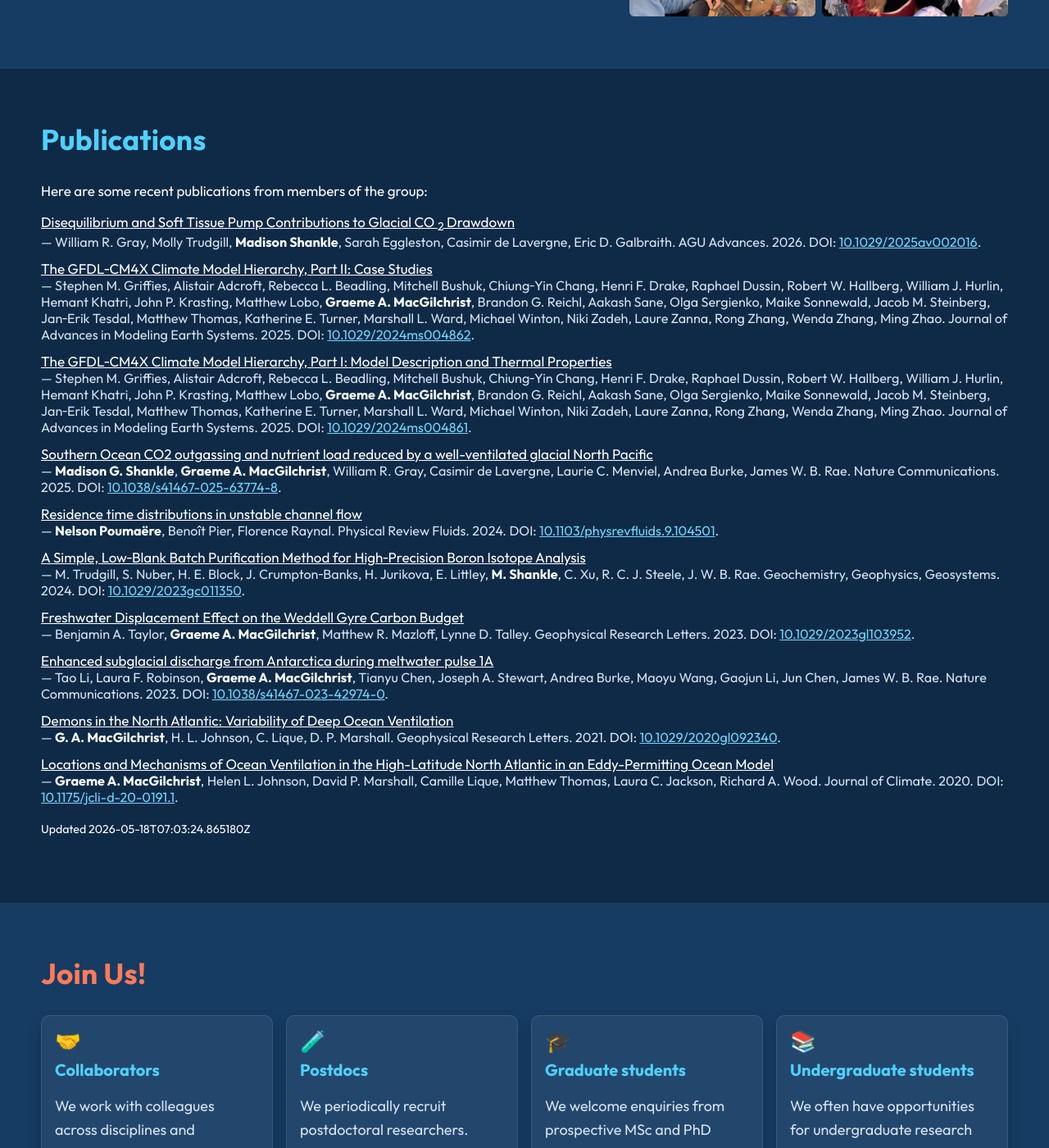
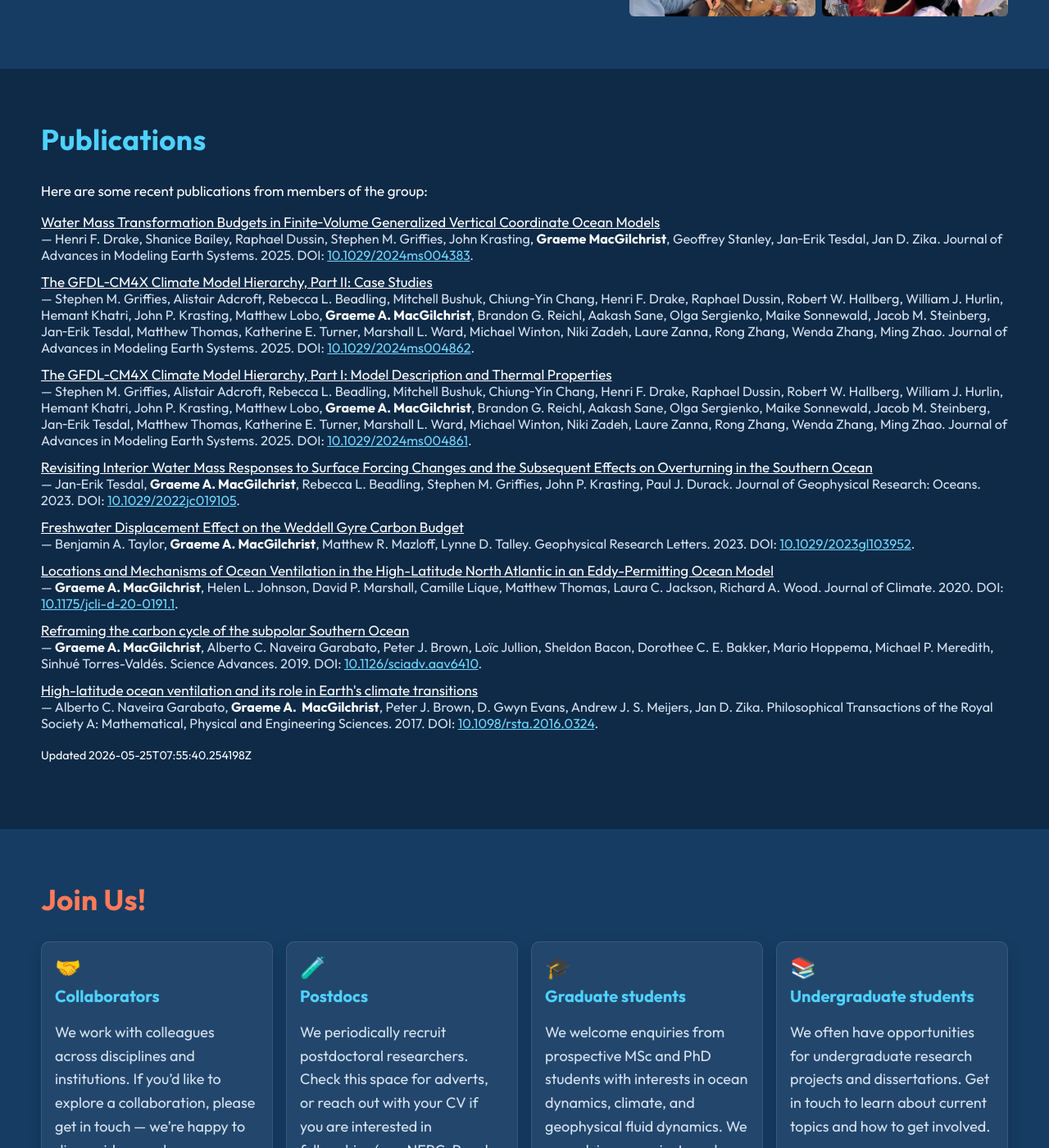
Before and after one commit to ODyn-StAndrews/ODyn-StAndrews.github.io, a Jekyll site: the page built from index.html, in a window 1280 px wide and 1400 px high, scrolled down 4870 px. Shown: the whole window at 82% size. Built offline with Jekyll 4.4.1, drawn with Linux system fonts in a browser that asks for light colours.

Commit message:
chore: update publications data

```diff
--- a/_data/publications.json
+++ b/_data/publications.json
@@ -1,22 +1,25 @@
 {
-  "generated_at": "2026-05-18T07:03:24.865180Z",
-  "count": 13,
+  "generated_at": "2026-05-25T07:55:40.254198Z",
+  "count": 8,
   "items": [
     {
-      "title": "Disequilibrium and Soft Tissue Pump Contributions to Glacial CO\n                    <sub>2</sub>\n                    Drawdown",
-      "authors": "William R. Gray, Molly Trudgill, Madison Shankle, Sarah Eggleston, Casimir de Lavergne, Eric D. Galbraith",
+      "title": "Water Mass Transformation Budgets in Finite\u2010Volume Generalized Vertical Coordinate Ocean Models",
+      "authors": "Henri F. Drake, Shanice Bailey, Raphael Dussin, Stephen M. Griffies, John Krasting, Graeme MacGilchrist, Geoffrey Stanley, Jan\u2010Erik Tesdal, Jan D. Zika",
       "authors_list": [
-        "William R. Gray",
-        "Molly Trudgill",
-        "Madison Shankle",
-        "Sarah Eggleston",
-        "Casimir de Lavergne",
-        "Eric D. Galbraith"
+        "Henri F. Drake",
+        "Shanice Bailey",
+        "Raphael Dussin",
+        "Stephen M. Griffies",
+        "John Krasting",
+        "Graeme MacGilchrist",
+        "Geoffrey Stanley",
+        "Jan\u2010Erik Tesdal",
+        "Jan D. Zika"
       ],
-      "venue": "AGU Advances",
-      "year": 2026,
-      "doi": "10.1029/2025av002016",
-      "url": "https://doi.org/10.1029/2025av002016",
+      "venue": "Journal of Advances in Modeling Earth Systems",
+      "year": 2025,
+      "doi": "10.1029/2024ms004383",
+      "url": "https://doi.org/10.1029/2024ms004383",
       "type": "journal-article"
     },
     {
@@ -98,56 +101,20 @@
       "type": "journal-article"
     },
     {
-      "title": "Southern Ocean CO2 outgassing and nutrient load reduced by a well-ventilated glacial North Pacific",
-      "authors": "Madison G. Shankle, Graeme A. MacGilchrist, William R. Gray, Casimir de Lavergne, Laurie C. Menviel, Andrea Burke, James W. B. Rae",
+      "title": "Revisiting Interior Water Mass Responses to Surface Forcing Changes and the Subsequent Effects on Overturning in the Southern Ocean",
+      "authors": "Jan\u2010Erik Tesdal, Graeme A. MacGilchrist, Rebecca L. Beadling, Stephen M. Griffies, John P. Krasting, Paul J. Durack",
       "authors_list": [
-        "Madison G. Shankle",
+        "Jan\u2010Erik Tesdal",
         "Graeme A. MacGilchrist",
-        "William R. Gray",
-        "Casimir de Lavergne",
-        "Laurie C. Menviel",
-        "Andrea Burke",
-        "James W. B. Rae"
+        "Rebecca L. Beadling",
+        "Stephen M. Griffies",
+        "John P. Krasting",
+        "Paul J. Durack"
       ],
-      "venue": "Nature Communications",
-      "year": 2025,
-      "doi": "10.1038/s41467-025-63774-8",
-      "url": "https://doi.org/10.1038/s41467-025-63774-8",
-      "type": "journal-article"
-    },
-    {
-      "title": "Residence time distributions in unstable channel flow",
-      "authors": "Nelson Pouma\u00ebre, Beno\u00eet Pier, Florence Raynal",
-      "authors_list": [
-        "Nelson Pouma\u00ebre",
-        "Beno\u00eet Pier",
-        "Florence Raynal"
-      ],
-      "venue": "Physical Review Fluids",
-      "year": 2024,
-      "doi": "10.1103/physrevfluids.9.104501",
-      "url": "https://doi.org/10.1103/physrevfluids.9.104501",
-      "type": "journal-article"
-    },
-    {
-      "title": "A Simple, Low\u2010Blank Batch Purification Method for High\u2010Precision Boron Isotope Analysis",
-      "authors": "M. Trudgill, S. Nuber, H. E. Block, J. Crumpton\u2010Banks, H. Jurikova, E. Littley, M. Shankle, C. Xu, R. C. J. Steele, J. W. B. Rae",
-      "authors_list": [
-        "M. Trudgill",
-        "S. Nuber",
-        "H. E. Block",
-        "J. Crumpton\u2010Banks",
-        "H. Jurikova",
-        "E. Littley",
-        "M. Shankle",
-        "C. Xu",
-        "R. C. J. Steele",
-        "J. W. B. Rae"
-      ],
-      "venue": "Geochemistry, Geophysics, Geosystems",
-      "year": 2024,
-      "doi": "10.1029/2023gc011350",
-      "url": "https://doi.org/10.1029/2023gc011350",
+      "venue": "Journal of Geophysical Research: Oceans",
+      "year": 2023,
+      "doi": "10.1029/2022jc019105",
+      "url": "https://doi.org/10.1029/2022jc019105",
       "type": "journal-article"
     },
     {
@@ -163,42 +130,6 @@
       "year": 2023,
       "doi": "10.1029/2023gl103952",
       "url": "https://doi.org/10.1029/2023gl103952",
-      "type": "journal-article"
-    },
-    {
-      "title": "Enhanced subglacial discharge from Antarctica during meltwater pulse 1A",
-      "authors": "Tao Li, Laura F. Robinson, Graeme A. MacGilchrist, Tianyu Chen, Joseph A. Stewart, Andrea Burke, Maoyu Wang, Gaojun Li, Jun Chen, James W. B. Rae",
-      "authors_list": [
-        "Tao Li",
-        "Laura F. Robinson",
-        "Graeme A. MacGilchrist",
-        "Tianyu Chen",
-        "Joseph A. Stewart",
-        "Andrea Burke",
-        "Maoyu Wang",
-        "Gaojun Li",
-        "Jun Chen",
-        "James W. B. Rae"
-      ],
-      "venue": "Nature Communications",
-      "year": 2023,
-      "doi": "10.1038/s41467-023-42974-0",
-      "url": "https://doi.org/10.1038/s41467-023-42974-0",
-      "type": "journal-article"
-    },
-    {
-      "title": "Demons in the North Atlantic: Variability of Deep Ocean Ventilation",
-      "authors": "G. A. MacGilchrist, H. L. Johnson, C. Lique, D. P. Marshall",
-      "authors_list": [
-        "G. A. MacGilchrist",
-        "H. L. Johnson",
-        "C. Lique",
-        "D. P. Marshall"
-      ],
-      "venue": "Geophysical Research Letters",
-      "year": 2021,
-      "doi": "10.1029/2020gl092340",
-      "url": "https://doi.org/10.1029/2020gl092340",
       "type": "journal-article"
     },
     {
@@ -220,6 +151,26 @@
       "type": "journal-article"
     },
     {
+      "title": "Reframing the carbon cycle of the subpolar Southern Ocean",
+      "authors": "Graeme A. MacGilchrist, Alberto C. Naveira Garabato, Peter J. Brown, Lo\u00efc Jullion, Sheldon Bacon, Dorothee C. E. Bakker, Mario Hoppema, Michael P. Meredith, Sinhu\u00e9 Torres-Vald\u00e9s",
+      "authors_list": [
+        "Graeme A. MacGilchrist",
+        "Alberto C. Naveira Garabato",
+        "Peter J. Brown",
+        "Lo\u00efc Jullion",
+        "Sheldon Bacon",
+        "Dorothee C. E. Bakker",
+        "Mario Hoppema",
+        "Michael P. Meredith",
+        "Sinhu\u00e9 Torres-Vald\u00e9s"
+      ],
+      "venue": "Science Advances",
+      "year": 2019,
+      "doi": "10.1126/sciadv.aav6410",
+      "url": "https://doi.org/10.1126/sciadv.aav6410",
+      "type": "journal-article"
+    },
+    {
       "title": "High-latitude ocean ventilation and its role in Earth's climate transitions",
       "authors": "Alberto C. Naveira Garabato, Graeme A.\u00a0 MacGilchrist, Peter J. Brown, D. Gwyn Evans, Andrew J. S. Meijers, Jan D. Zika",
       "authors_list": [
@@ -235,40 +186,6 @@
       "doi": "10.1098/rsta.2016.0324",
       "url": "https://doi.org/10.1098/rsta.2016.0324",
       "type": "journal-article"
-    },
-    {
-      "title": "Characterizing the chaotic nature of ocean ventilation",
-      "authors": "Graeme A. MacGilchrist, David P. Marshall, Helen L. Johnson, Camille Lique, Matthew Thomas",
-      "authors_list": [
-        "Graeme A. MacGilchrist",
-        "David P. Marshall",
-        "Helen L. Johnson",
-        "Camille Lique",
-        "Matthew Thomas"
-      ],
-      "venue": "Journal of Geophysical Research: Oceans",
-      "year": 2017,
-      "doi": "10.1002/2017jc012875",
-      "url": "https://doi.org/10.1002/2017jc012875",
-      "type": "journal-article"
-    },
-    {
-      "title": "Effect of enhanced\n                    <i>p</i>\n                    CO\n                    <sub>2</sub>\n                    levels on the production of dissolved organic carbon and transparent exopolymer particles in short-term bioassay experiments",
-      "authors": "G. A. MacGilchrist, T. Shi, T. Tyrrell, S. Richier, C. M. Moore, C. Dumousseaud, E. P. Achterberg",
-      "authors_list": [
-        "G. A. MacGilchrist",
-        "T. Shi",
-        "T. Tyrrell",
-        "S. Richier",
-        "C. M. Moore",
-        "C. Dumousseaud",
-        "E. P. Achterberg"
-      ],
-      "venue": "Biogeosciences",
-      "year": 2014,
-      "doi": "10.5194/bg-11-3695-2014",
-      "url": "https://doi.org/10.5194/bg-11-3695-2014",
-      "type": "journal-article"
     }
   ]
 }
```
